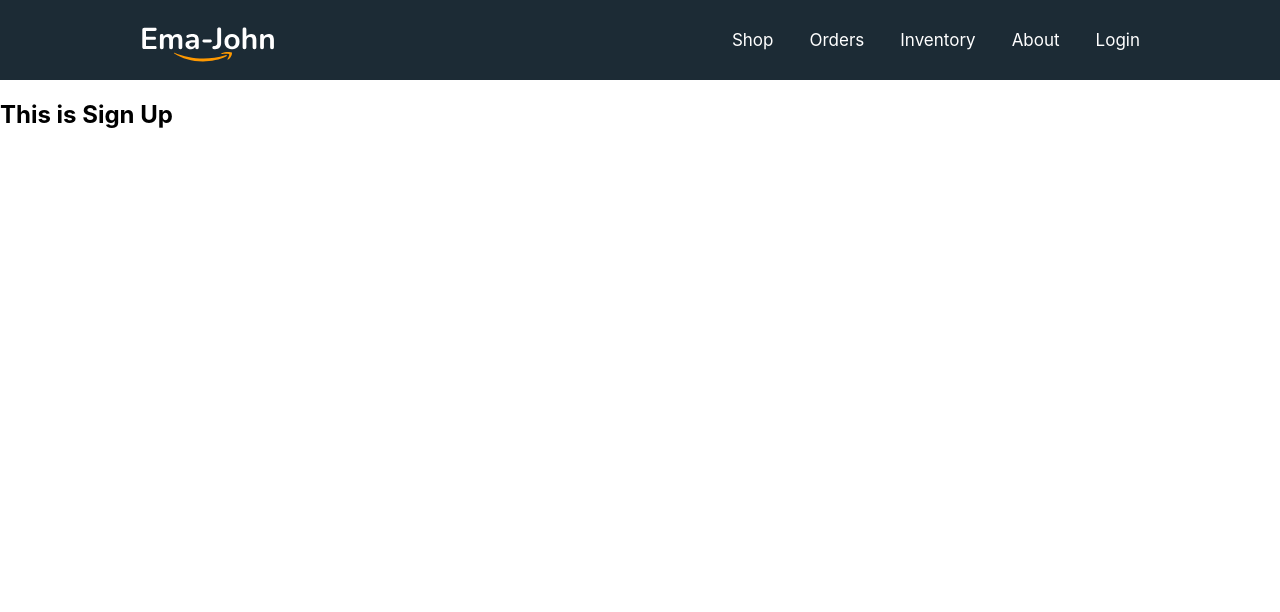
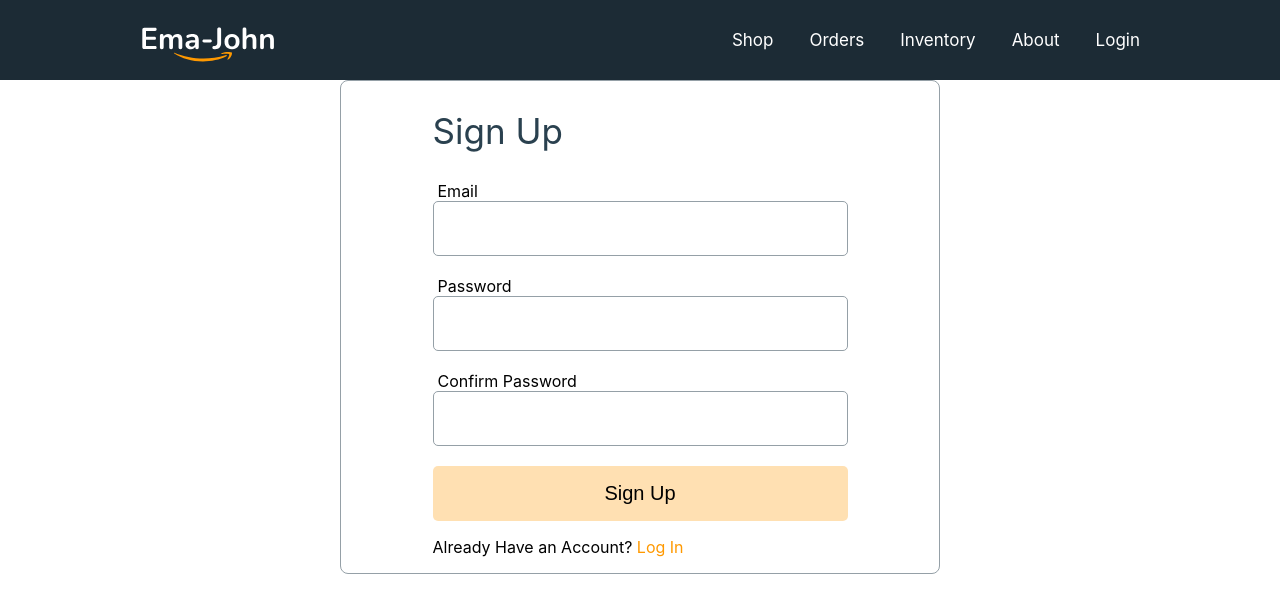
Before and after one commit to nnabicse/Ema-John-Ecommerce-React, a React (Create React App) app: page /signup in a window 1280 px wide. Shown: the top 612 px of the page. Built offline with nearby package versions, Linux system fonts and the light colour scheme.

Commit message:
sates created

```diff
--- a/package.json
+++ b/package.json
@@ -12,6 +12,7 @@
     "firebase": "^9.6.10",
     "react": "^17.0.2",
     "react-dom": "^17.0.2",
+    "react-firebase-hooks": "^5.0.3",
     "react-router-dom": "^6.2.2",
     "react-scripts": "5.0.0",
     "web-vitals": "^2.1.4"
--- a/src/components/Login/Login.css
+++ b/src/components/Login/Login.css
@@ -41,6 +41,11 @@
     border-radius: 5px;
     border: none;
     font-size: 20px;
+    cursor: pointer;
+}
+
+.form-submit:hover{
+    background-color: rgba(255, 153, 0, 0.5);
 }
 
 .form-link {
--- a/src/components/Login/Login.js
+++ b/src/components/Login/Login.js
@@ -10,11 +10,11 @@ const Login = () => {
                 <form>
                     <div className="input-group">
                         <label htmlFor="email">Email</label>
-                        <input type="email" />
+                        <input type="email" required />
                     </div>
                     <div className="input-group">
                         <label htmlFor="password">Password</label>
-                        <input type="password" />
+                        <input type="password" required />
                     </div>
                     <input className='form-submit' type="submit" value="Login" />
                 </form>
--- a/src/components/SignUp/SignUp.js
+++ b/src/components/SignUp/SignUp.js
@@ -1,10 +1,54 @@
-import React from 'react';
+import React, { useState } from 'react';
+import { Link } from 'react-router-dom';
 import './SignUp.css';
 
 const SignUp = () => {
+    const [email, setEmail] = useState('');
+    const [password, setPassword] = useState('');
+    const [confirmPassword, setConfirmPassword] = useState('');
+    const [error, setError] = useState('');
+
+    const handleEmailBlur = event => {
+        setEmail(event.target.value);
+    }
+    const handlePasswordBlur = event => {
+        setPassword(event.target.value);
+    }
+    const handleConfirmPasswordBlur = event => {
+        setConfirmPassword(event.target.value);
+    }
+
+    const handleCreateUser = event => {
+        event.preventDefault();
+        if(password !== confirmPassword){
+            setError("Passwords Didn't Matched!")
+            return
+        }
+    }
     return (
-        <div>
-            <h2>This is Sign Up</h2>
+        <div className='form-container'>
+            <div>
+                <h2 className='form-title'>Sign Up</h2>
+                <form onSubmit={handleCreateUser}>
+                    <div className="input-group">
+                        <label htmlFor="email">Email</label>
+                        <input onBlur={handleEmailBlur} type="email" required />
+                    </div>
+                    <div className="input-group">
+                        <label htmlFor="password">Password</label>
+                        <input onBlur={handlePasswordBlur} type="password" required />
+                    </div>
+                    <div className="input-group">
+                        <label htmlFor="password">Confirm Password</label>
+                        <input onBlur={handleConfirmPasswordBlur} type="password" required />
+                    </div>
+                    <p>
+                        {error}
+                    </p>
+                    <input className='form-submit' type="submit" value="Sign Up" />
+                </form>
+                <p>Already Have an Account? <Link className='form-link' to='/login'>Log In</Link></p>
+            </div>
         </div>
     );
 };
```
Also changed, not shown: 1 other file (tests, documents, lock files or other folders).
